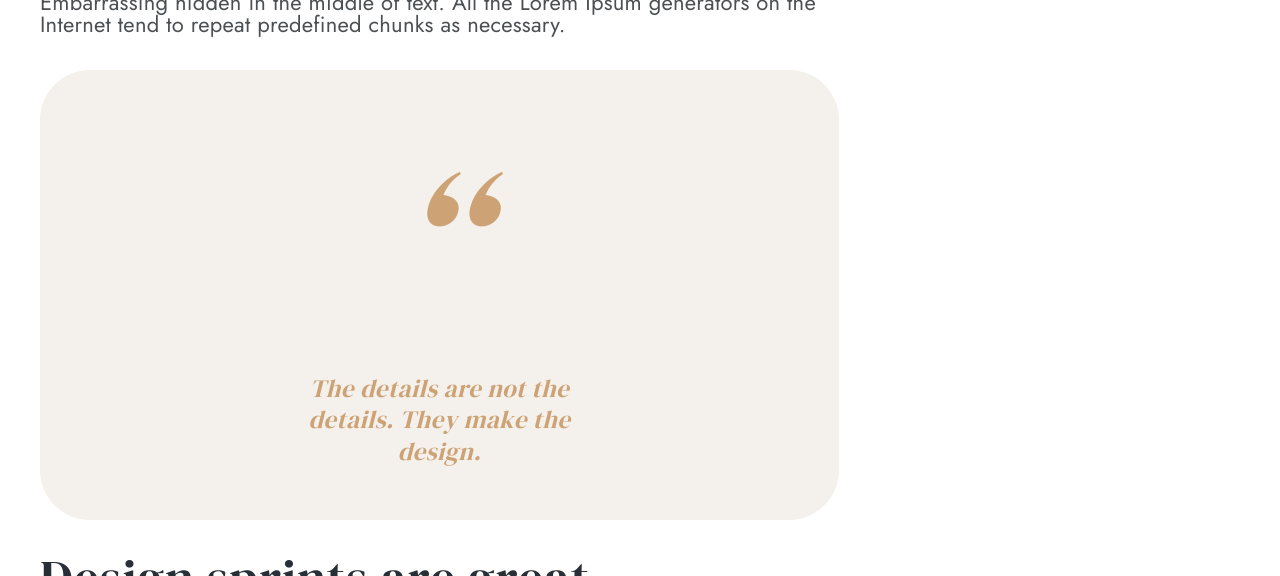
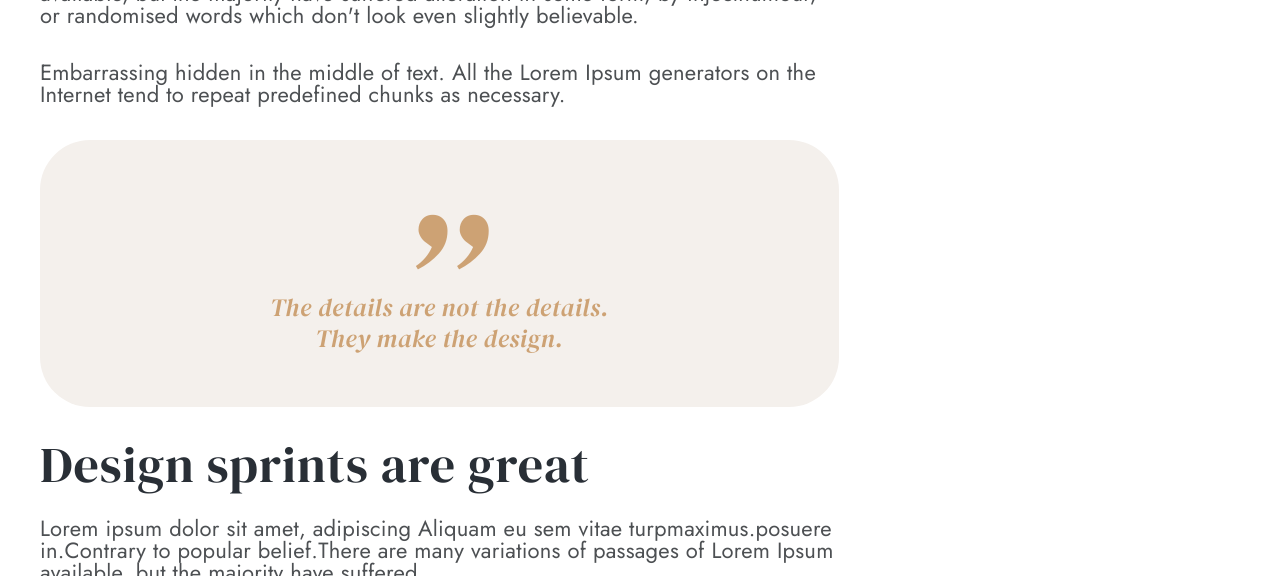
Before and after one commit to zolonoid/vue_website, a Vue app: page /blog_details in a window 1280 px wide. Shown: the part 1555-2131 px from the top of the page. Built offline with nearby package versions, Linux system fonts and the light colour scheme.

Commit message:
completed

```diff
--- a/public/index.html
+++ b/public/index.html
@@ -3,7 +3,8 @@
   <head>
     <link rel="preconnect" href="https://fonts.googleapis.com">
     <link rel="preconnect" href="https://fonts.gstatic.com" crossorigin>
-    <link href="https://fonts.googleapis.com/css2?family=DM+Serif+Display&family=Jost&display=swap" rel="stylesheet">
+    <!-- <link href="https://fonts.googleapis.com/css2?family=DM+Serif+Display&family=Jost&display=swap" rel="stylesheet"> -->
+    <link href="https://fonts.googleapis.com/css2?family=DM+Serif+Display:ital@0;1&family=Jost:wght@400;600&display=swap" rel="stylesheet">
     <meta charset="utf-8">
     <meta http-equiv="X-UA-Compatible" content="IE=edge">
     <meta name="viewport" content="width=device-width,initial-scale=1.0">
--- a/src/assets/_common.scss
+++ b/src/assets/_common.scss
@@ -1,8 +1,8 @@
-@mixin font-dm($color, $size, $height, $spacing: 0) {
+@mixin font-dm($color, $size, $height, $spacing: 0, $style: normal) {
     color: $color;
     font-family: DM Serif Display;
     font-size: $size;
-    font-style: normal;
+    font-style: $style;
     font-weight: 400;
     line-height: $height;
     @if $spacing!=0 {
@@ -10,12 +10,12 @@
     }
 }
 
-@mixin font-jost($color, $size, $height, $spacing: 0) {
+@mixin font-jost($color, $size, $height, $spacing: 0, $weight: 400) {
     color: $color;
     font-family: Jost;
     font-size: $size;
     font-style: normal;
-    font-weight: 400;
+    font-weight: $weight;
     line-height: $height;
 
     @if $spacing!=0 {
--- a/src/components/ArticlesNews.vue
+++ b/src/components/ArticlesNews.vue
@@ -41,6 +41,9 @@ export default {
     border: 1px solid #E7E7E7;
     box-shadow: 0px 10px 30px 0px rgba(255, 255, 255, 0.25);
     padding: 21px 21px 38px 21px;
+    display: flex;
+    flex-direction: column;
+    justify-content: space-between;
 
     &:hover {
         background: #F4F0EC;
@@ -87,6 +90,7 @@ export default {
     &__info {
         display: flex;
         justify-content: space-between;
+        align-items: center;
 
         &-date {
             @include font-jost(#4D5053, 16px, 24px, 0.16px);
--- a/src/components/FooterComp.vue
+++ b/src/components/FooterComp.vue
@@ -45,6 +45,7 @@ export default {
 .footer {
     @include content-wrapper;
     display: flex;
+    padding-bottom: 134px;
 
     &__about {
         width: 393px;
--- a/src/components/HeaderComp.vue
+++ b/src/components/HeaderComp.vue
@@ -21,7 +21,8 @@ export default {
     display: flex;
     justify-content: space-between;
     align-items: center;
-    padding-top: 55px;
+    padding-top: 45px;
+    padding-bottom: 45px;
 
     &__logo {
         width: 177px;
--- a/src/views/BlogDetails.vue
+++ b/src/views/BlogDetails.vue
@@ -12,7 +12,7 @@
                         <p>26 December,2022</p>
                         <p>Interior / Home / Decore</p>
                     </div>
-                    <p class="blog-details__content-text">
+                    <p class="blog-details__content-text" style="margin-bottom: 35px;">
                         Lorem ipsum dolor sit amet, adipiscing Aliquam eu sem vitae turpmaximus.posuere in.Contrary to
                         popular belief.There are many variations of passages of Lorem Ipsum available, but the majority have
                         suffered alteration in some form, by injecthumour, or randomised words which don't look even
@@ -23,7 +23,7 @@
                         repeat predefined chunks as necessary.
                     </p>
                     <div class="blog-details__content-quotes">
-                        <h1 class="blog-details__content-quotes-title">“</h1>
+                        <h1 class="blog-details__content-quotes-title">”</h1>
                         <p class="blog-details__content-quotes-text">
                             The details are not the details. They make the design.
                         </p>
@@ -31,7 +31,7 @@
                     <h1 class="blog-details__content-title">
                         {{ b.title2 }}
                     </h1>
-                    <p class="blog-details__content-text">
+                    <p class="blog-details__content-text" style="margin-bottom: 24px;">
                         Lorem ipsum dolor sit amet, adipiscing Aliquam eu sem vitae turpmaximus.posuere in.Contrary to
                         popular belief.There are many variations of passages of Lorem Ipsum available, but the majority have
                         suffered.
@@ -164,6 +164,8 @@ export default {
             height: 539px;
             background-size: cover;
             background-repeat: no-repeat;
+            border-radius: 50px;
+            background-color: #C4C4C4;
             margin-bottom: 46px;
         }
 
@@ -183,11 +185,14 @@ export default {
             height: 365px;
             background-size: cover;
             background-repeat: no-repeat;
+            border-radius: 50px;
+            background: #C4C4C4;
             margin-top: 44px;
             margin-bottom: 35px;
         }
 
         &-quotes {
+            height: 267px;
             border-radius: 50px;
             background: #F4F0EC;
             padding-top: 53px;
@@ -196,16 +201,16 @@ export default {
             margin-bottom: 27px;
             display: flex;
             flex-direction: column;
+            justify-content: flex-end;
             align-items: center;
 
             &-title {
-                @include font-dm(#CDA274, 200px, 250px, 4px);
-                font-style: italic;
+                @include font-dm(#CDA274, 200px, 1px, 4px, italic);
+                text-align: center;
             }
 
             &-text {
-                @include font-dm(#CDA274, 25px, 31.25px, 0.5px);
-                font-style: italic;
+                @include font-dm(#CDA274, 25px, 31.25px, 0.5px, italic);
                 text-align: center;
                 max-width: 345px;
             }
--- a/src/views/HomeView.vue
+++ b/src/views/HomeView.vue
@@ -132,7 +132,7 @@ export default {
 
 <style lang="scss">
 .home {
-  padding-top: 57px;
+  padding-top: 12px;
   padding-bottom: 96px;
 
   &__banner {
@@ -164,7 +164,7 @@ export default {
     }
 
     &-button {
-      width: 220px;
+      width: 223px;
       border-radius: 18px;
       background: #292F36;
       box-shadow: 0px 10px 20px 0px rgba(192, 192, 192, 0.35);
@@ -175,7 +175,7 @@ export default {
       gap: 10px;
 
       &-text {
-        @include font-jost(#FFF, 18px, 22.5px, 0.36px);
+        @include font-jost(#FFF, 18px, 22.5px, 0.36px, 600);
       }
     }
   }
@@ -224,7 +224,6 @@ export default {
 
   &__news {
     @include content-wrapper;
-    margin-bottom: 96px;
     display: flex;
     flex-direction: column;
     align-items: center;
```
